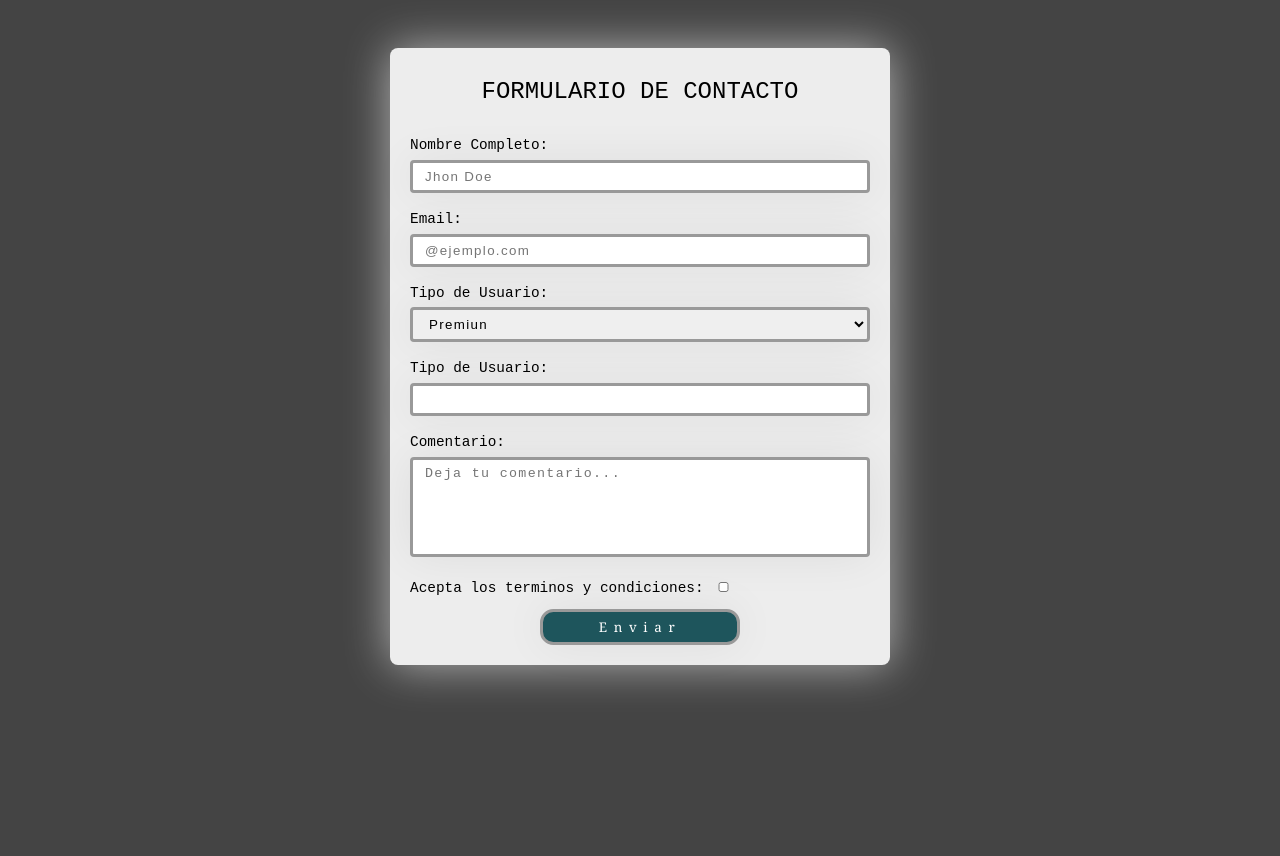
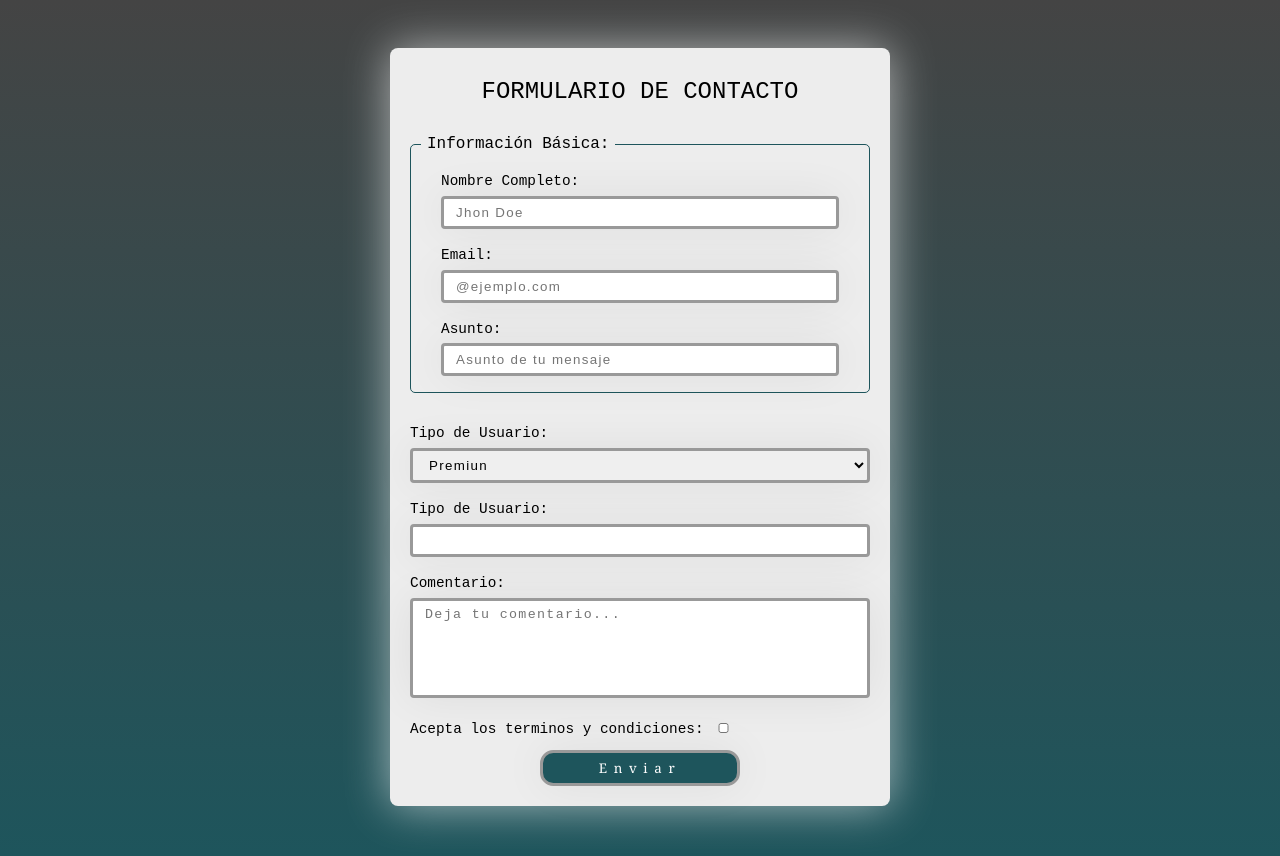
Before and after one commit to Jhonatanisai8/ejercicio-formulario-contacto, a plain HTML site: page index.html in a window 1280 px wide. Before the commit the page ends 800 px from the top, so only its background shows below. Drawn offline with Linux system fonts and the light colour scheme.

Commit message:
añadiendo fielset y legends

```diff
--- a/index.html
+++ b/index.html
@@ -12,6 +12,9 @@
 <body>
     <form>
         <h2>Formulario de Contacto</h2>
+
+        <fieldset>
+            <legend>Información Básica: </legend>
             <div class="form_input">
                 <label for="nombre">Nombre Completo:</label>
                 <input type="text" placeholder="Jhon Doe" id="nombre" required>
@@ -20,6 +23,12 @@
                 <label for="email">Email:</label>
                 <input required type="email" id="email" placeholder="@ejemplo.com">
             </div>
+            <div class="form_input">
+                <label for="asunto">Asunto:</label>
+                <input required type="asunto" id="asunto" placeholder="Asunto de tu mensaje">
+            </div>
+        </fieldset>
+
         <div class="form_input">
             <label for="type-of-user">Tipo de Usuario:</label>
             <select name="type-of-user" id="type-of-user">
--- a/style.css
+++ b/style.css
@@ -1,6 +1,6 @@
 body {
     margin: 0;
-    background-color: #444;
+    background: linear-gradient(to bottom,#444,#1E555C);
     font-family: 'Courier New', Courier, monospace;
 }
 
@@ -21,6 +21,7 @@ form {
     margin-top: 3em;
     box-shadow: 0 0 45px #fff9;
     border-radius: 8px;
+    margin-bottom: 50px;
 }
 
 
@@ -50,20 +51,6 @@ textarea {
     /* form-sizing: content; */
 }
 
-.button_send {
-    color: white;
-    width: 200px;
-    margin-left: auto;
-    margin-right: auto;
-}
-
-.button_send>input {
-    color: white;
-    background-color: #1E555C;
-    letter-spacing: 0.5em;
-    font-family: Cambria, Cochin, Georgia, Times, 'Times New Roman', serif;
-    border-radius: 1em;
-}
 
 label {
     font-size: 0.9em;
@@ -80,3 +67,29 @@ option {
     font-family: 'Courier New', Courier, monospace;
     background-color: #ededed;
 }
+
+fieldset {
+    border-radius: 5px;
+    border: 1px solid #1E555C;
+    padding: 8px 10px 10px 10px;
+    margin: 20px;
+}
+
+legend {
+    padding: 0 6px;
+}
+
+.button_send {
+    color: white;
+    width: 200px;
+    margin-left: auto;
+    margin-right: auto;
+}
+
+.button_send>input {
+    color: white;
+    background-color: #1E555C;
+    letter-spacing: 0.5em;
+    font-family: Cambria, Cochin, Georgia, Times, 'Times New Roman', serif;
+    border-radius: 1em;
+}
```
Lines whose indentation alone changed are shown as unchanged.
